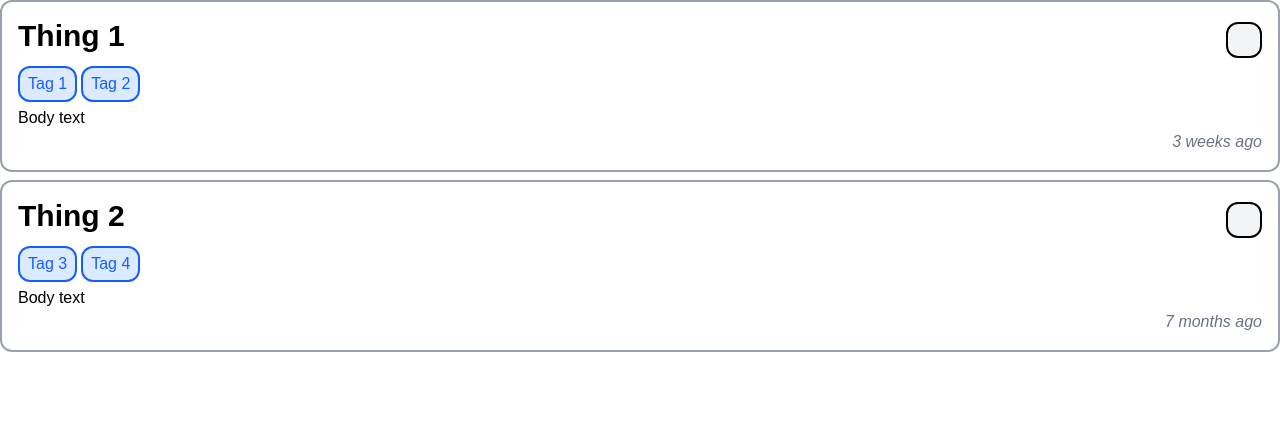
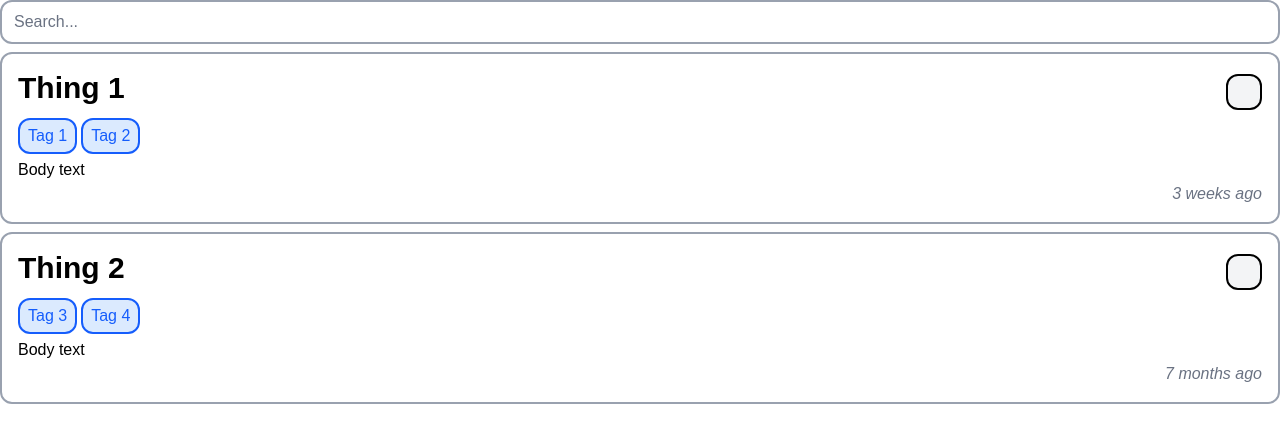
Before and after one commit to qration/app, a SvelteKit app: page / in a window 1280 px wide. Shown: the top 442 px of the page. Built offline with nearby package versions, Linux system fonts and the light colour scheme; some icons are missing; a web font is replaced by a local one.

Commit message:
feat: add very basic searching functionality

```diff
--- a/src/routes/+page.svelte
+++ b/src/routes/+page.svelte
@@ -1,14 +1,26 @@
 <script lang="ts">
 	import Item from '$lib/components/Item.svelte';
 	import data from '../test-data.json';
+	let filtered = $state(data);
+
+	let search = $state('');
 
 	let starToggle = (index: number) => {
 		return data[index].starred = !data[index].starred;
   }
+
+	let searchFilter = () => {
+		console.log(search);
+		filtered = data.filter(x =>
+		  x.body.toLowerCase().startsWith(search.toLowerCase()) ||
+			x.name.toLowerCase().startsWith(search.toLowerCase()))
+	}
 </script>
-
 <div class="flex flex-col gap-2">
-	{#each data as item, index}
+	<input class="w-full rounded-xl border-2 border-gray-400"
+				 type="text" placeholder="Search..."
+				 bind:value={search} oninput={searchFilter} />
+	{#each filtered as item, index}
 		<Item item={item} onstar={() => starToggle(index)} />
 	{/each}
 </div>
```
